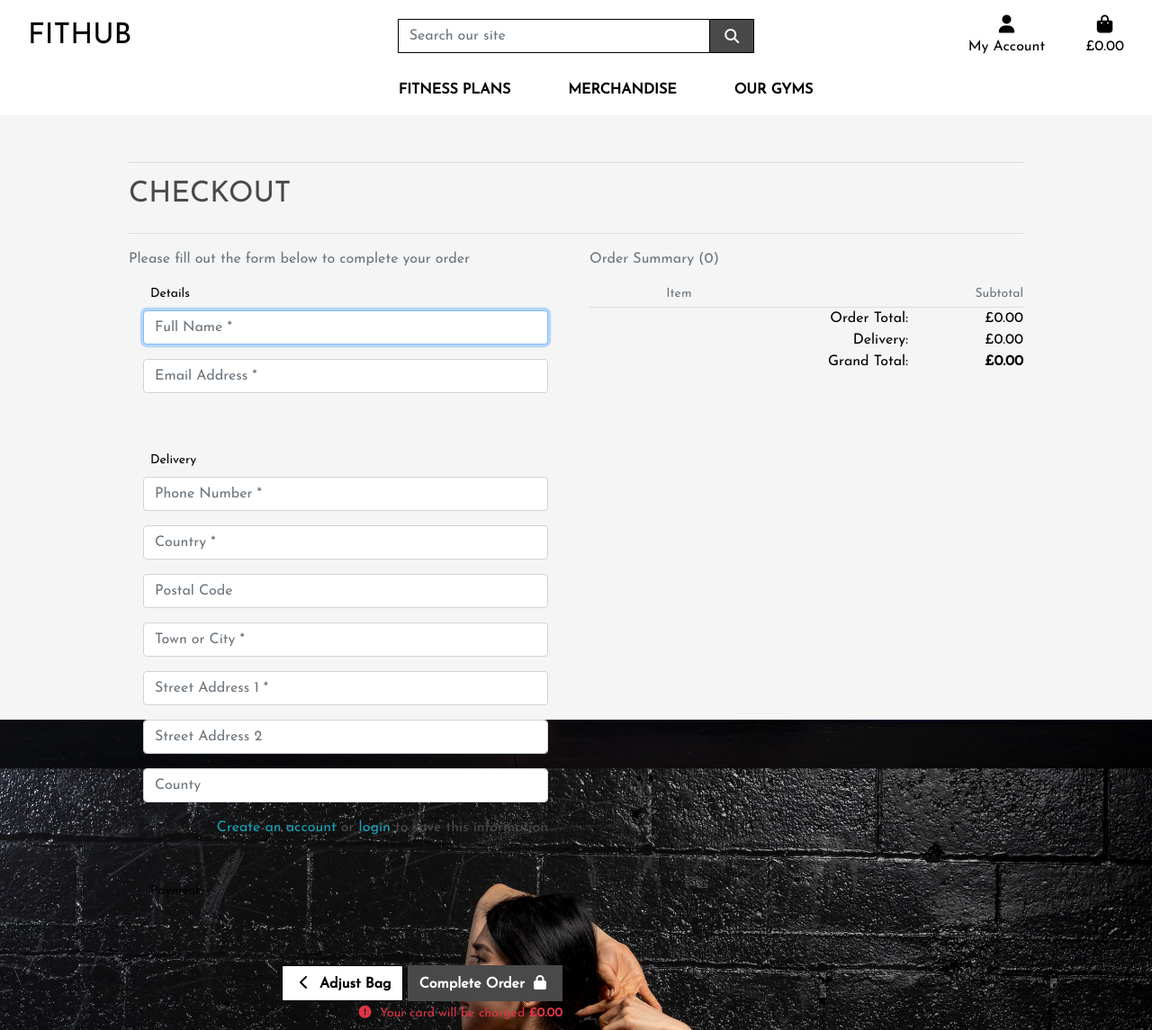
After one commit to AnnaSeDab/Fithub2, a Django app: template checkout/templates/checkout/checkout.html in a window 1280 px wide. The commit adds this page. Shown: the whole page at 90% size. Run offline with Django 3.2, Linux system fonts and the light colour scheme; the template is opened without the code that fills it: values that come from a table or form of the project are taken from there, others are empty; some libraries are stand-ins or nearby versions; some web fonts are replaced.

Commit message:
add: checkout views and templates

```diff
--- a/bag/templates/bag/bag.html
+++ b/bag/templates/bag/bag.html
@@ -109,7 +109,7 @@
                                 </span>
                                 <span class="text-uppercase">Keep Shopping</span>
                             </a>
-                            <a href="" class="btn btn-black rounded-0 btn-lg">
+                            <a href="{% url 'checkout' %}" class="btn btn-black rounded-0 btn-lg">
                                 <span class="text-uppercase">Secure Checkout</span>
                                 <span class="icon">
                                     <i class="fas fa-lock"></i>
--- /dev/null
+++ b/checkout/templates/checkout/checkout.html
@@ -0,0 +1,139 @@
+{% extends "base.html" %}
+{% load static %}
+{% load bag_tools %}
+
+{% block extra_css %}
+<link rel="stylesheet" href="{% static 'checkout/css/checkout.css' %}">
+{% endblock %}
+
+{% block page_header %}
+<div class="container header-container">
+    <div class="row">
+        <div class="col"></div>
+    </div>
+</div>
+{% endblock %}
+
+{% block content %}
+<div class="overlay"></div>
+<div class="container">
+    <div class="row">
+        <div class="col">
+            <hr>
+            <h2 class="logo-font mb-4">Checkout</h2>
+            <hr>
+        </div>
+    </div>
+
+    <div class="row">
+        <div class="col-12 col-lg-6 order-lg-last mb-5">
+            <p class="text-muted">Order Summary ({{ product_count }})</p>
+            <div class="row">
+                <div class="col-7 offset-2">
+                    <p class="mb-1 mt-0 small text-muted">Item</p>
+                </div>
+                <div class="col-3 text-right">
+                    <p class="mb-1 mt-0 small text-muted">Subtotal</p>
+                </div>
+            </div>
+            {% for item in bag_items %}
+            <div class="row">
+                <div class="col-2 mb-1">
+                    <a href="{% url 'product_detail' item.product.id %}">
+                        {% if item.product.image %}
+                        <img class="w-100" src="{{ item.product.image.url }}" alt="{{ product.name }}">
+                        {% else %}
+                        <img class="w-100" src="{{ MEDIA_URL }}noimageavailable.webp" alt="{{ product.name }}">
+                        {% endif %}
+                    </a>
+                </div>
+                <div class="col-7">
+                    <p class="my-0"><strong>{{ item.product.name }}</strong></p>
+                    <p class="my-0 small">Size: {% if item.product.has_sizes %}{{ item.size|upper }}{% else %}N/A{% endif %}</p>
+                    <p class="my-0 small text-muted">Qty: {{ item.quantity }}</p>
+                </div>
+                <div class="col-3 text-right">
+                    <p class="my-0 small text-muted">£{{ item.product.price | calc_subtotal:item.quantity }}</p>
+                </div>
+            </div>
+            {% endfor %}
+            <hr class="my-0">
+            <div class="row text-black text-right">
+                <div class="col-7 offset-2">
+                    <p class="my-0">Order Total:</p>
+                    <p class="my-0">Delivery:</p>
+                    <p class="my-0">Grand Total:</p>
+                </div>
+                <div class="col-3">
+                    <p class="my-0">£{{ total | floatformat:2 }}</p>
+                    <p class="my-0">£{{ delivery | floatformat:2 }}</p>
+                    <p class="my-0"><strong>£{{ grand_total | floatformat:2 }}</strong></p>
+                </div>
+            </div>
+        </div>
+        <div class="col-12 col-lg-6">
+            <p class="text-muted">Please fill out the form below to complete your order</p>
+            <form action="{% url 'checkout' %}" method="POST" id="payment-form">
+                {% csrf_token %}
+                <fieldset class="rounded px-3 mb-5">
+                    <legend class="fieldset-label small text-black px-2 w-auto">Details</legend>
+                    {{ order_form.full_name | as_crispy_field }}
+                    {{ order_form.email | as_crispy_field }}
+                </fieldset>
+                <fieldset class="rounded px-3 mb-5">
+                    <legend class="fieldset-label small text-black px-2 w-auto">Delivery</legend>
+                    {{ order_form.phone_number | as_crispy_field }}
+                    {{ order_form.country | as_crispy_field }}
+                    {{ order_form.postcode | as_crispy_field }}
+                    {{ order_form.town_or_city | as_crispy_field }}
+                    {{ order_form.street_address1 | as_crispy_field }}
+                    {{ order_form.street_address2 | as_crispy_field }}
+                    {{ order_form.county | as_crispy_field }}
+                    <div class="form-check form-check-inline float-right mr-0">
+                        {% if user.is_authenticated %}
+                        <label class="form-check-label" for="id-save-info">Save this delivery information to my
+                            profile</label>
+                        <input class="form-check-input ml-2 mr-0" type="checkbox" id="id-save-info" name="save-info"
+                            checked>
+                        {% else %}
+                        <label class="form-check-label" for="id-save-info">
+                            <a class="text-info" href="{% url 'account_signup' %}">Create an account</a> or
+                            <a class="text-info" href="{% url 'account_login' %}">login</a> to save this information
+                        </label>
+                        {% endif %}
+                    </div>
+                </fieldset>
+                <fieldset class="px-3">
+                    <legend class="fieldset-label small text-black px-2 w-auto">Payment</legend>
+                    <!-- A Stripe card element will go here -->
+                    <div class="mb-3" id="card-element"></div>
+
+                    <!-- Used to display form errors -->
+                    <div class="mb-3 text-danger" id="card-errors" role="alert"></div>
+                </fieldset>
+
+                <div class="submit-button text-right mt-5 mb-2">
+                    <a href="{% url 'view_bag' %}" class="btn btn-outline-black rounded-0">
+                        <span class="icon">
+                            <i class="fas fa-chevron-left"></i>
+                        </span>
+                        <span class="font-weight-bold">Adjust Bag</span>
+                    </a>
+                    <button id="submit-button" class="btn btn-grey rounded-0">
+                        <span class="font-weight-bold">Complete Order</span>
+                        <span class="icon">
+                            <i class="fas fa-lock"></i>
+                        </span>
+                    </button>
+                    <p class="small text-danger my-0">
+                        <span class="icon">
+                            <i class="fas fa-exclamation-circle"></i>
+                        </span>
+                        <span>Your card will be charged <strong>£{{ grand_total|floatformat:2 }}</strong></span>
+                    </p>
+                </div>
+            </form>
+        </div>
+    </div>
+</div>
+{% endblock %}
--- /dev/null
+++ b/checkout/urls.py
@@ -0,0 +1,6 @@
+from django.urls import path
+from . import views
+
+urlpatterns = [
+    path('', views.checkout, name='checkout')
+]
--- a/fithub/urls.py
+++ b/fithub/urls.py
@@ -24,4 +24,5 @@ urlpatterns = [
     path('', include('home.urls')),
     path('merchandise/', include('merchandise.urls')),
     path('bag/', include('bag.urls')),
+    path('checkout/', include('checkout.urls')),
 ] + static(settings.MEDIA_URL, document_root=settings.MEDIA_ROOT)
--- a/requirements.txt
+++ b/requirements.txt
@@ -1,7 +1,9 @@
 asgiref==3.7.2
 Django==3.2.21
 django-allauth==0.41.0
+django-crispy-forms==1.14.0
 oauthlib==3.2.2
+Pillow==10.0.1
 python3-openid==3.2.0
 pytz==2023.3.post1
 requests-oauthlib==1.3.1
```
Also changed, not shown: checkout/views.py (+17 -4 lines), fithub/settings.py (+11 -1 lines), checkout/static/checkout/css/checkout.css (added).
